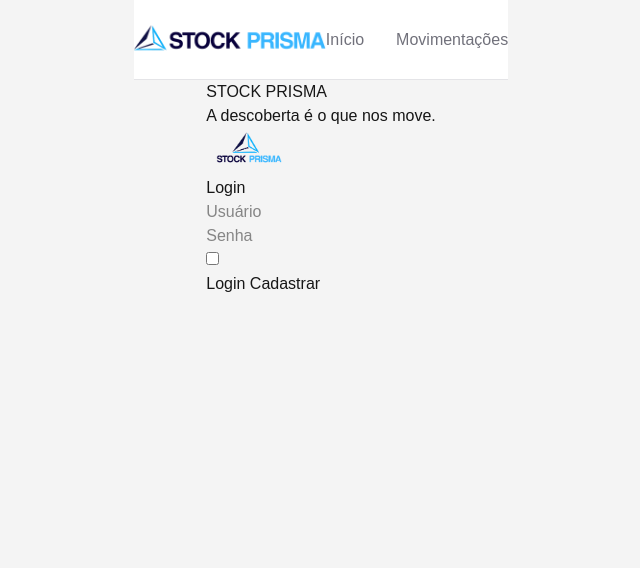
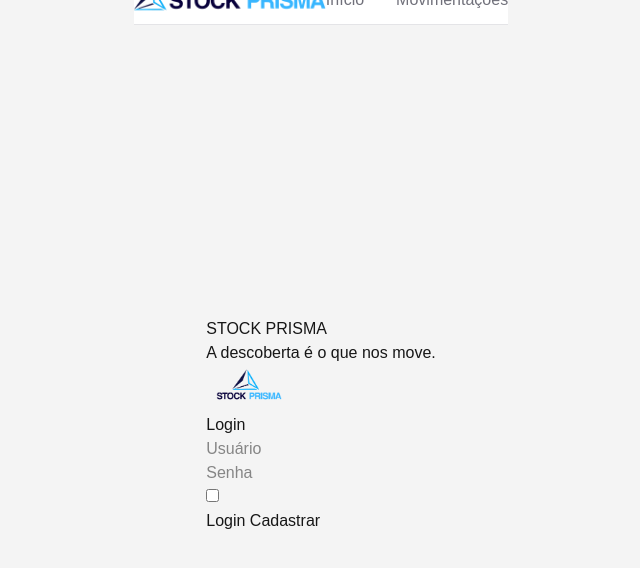
Before and after one commit to pajelive/stock-prisma, a Next.js app in the folder stock_prisma_interface/: page /login in a window 1280 px wide. Shown: the top 568 px of the page, without its empty margins (319-959 px from the left). Built offline with nearby package versions, Linux system fonts and the light colour scheme.

Commit message:
Adicionando estilos no login.module.css

```diff
--- a/stock_prisma_interface/src/app/login/login.module.css
+++ b/stock_prisma_interface/src/app/login/login.module.css
@@ -4,7 +4,13 @@
     box-sizing: border-box;
     font-family: Arial, Helvetica, sans-serif;
 }
-
+.page {
+    min-height: 100vh;
+    display: flex;
+    justify-content: center;
+    align-items: center;
+    background: #f4f4f4;
+}
 /* Corpo da página */
 
 body {
```
